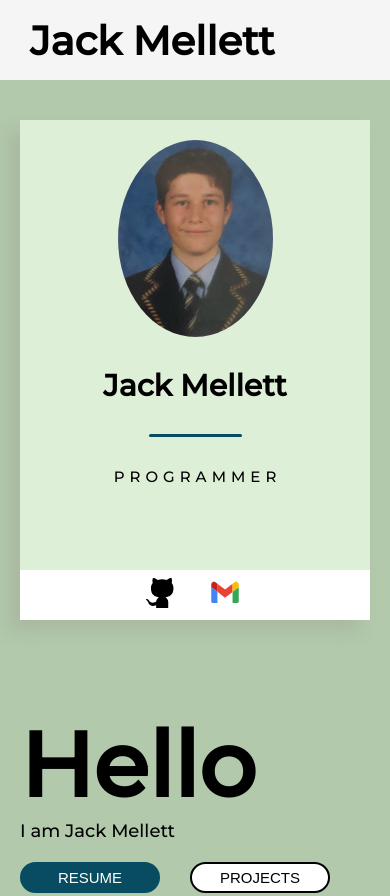
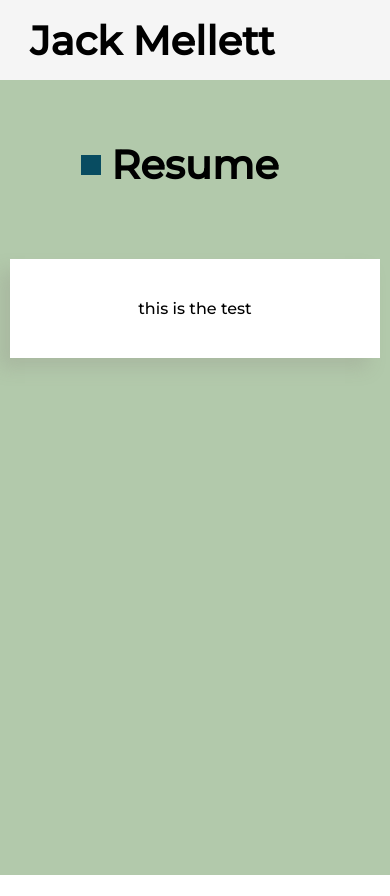
Before and after one commit to jm-programmer09/resume, a website: page public/src/index.html in a window 390 px wide. Shown: the top 896 px of the page. Drawn offline with Linux system fonts and the light colour scheme.

Commit message:
js working for resume transition and css added

```diff
--- a/public/css/global.css
+++ b/public/css/global.css
@@ -35,13 +35,66 @@ body {
   scroll-behavior: smooth;
   border-radius: 20px;
 }
+#frost {
+  z-index: 99;
+  position: fixed;
+  display: none;
+  top: 0px; right: 0px; left: 0px; bottom: 0px;
+  background-color: white;
+  animation: frost_animation linear 3s infinite;
+}
+@keyframes frost_animation {
+  0% {opacity: 0;}
+  50% { opacity: 1;}
+  100% { opacity: 0;}
+
+}
 /* this is the part that is for the resume bit */
 .resume {
-  height: 3000px;
+  padding: 60px;
   display: flex;
-  justify-content: center;
+  flex-direction: column;
+  background-color: var(--main-back);
+  font-family: Montserrat;
+  min-height: 80vh;
+  gap: 40px;
+  padding-top: 60px !important;
+  padding-bottom: 60px !important;
   align-items: center;
 }
+.resume > .resume-title {
+  font-weight: 600;
+  font-size: 40px;
+  text-align: center;
+  position: relative;
+  margin-bottom: 30px;
+}
+.resume > .resume-title::before {
+  width: 20px; height: 20px;
+  content: '';
+  position: absolute;
+  left: -30px;
+  top: 15px;
+  margin-right: 20px;
+  background-color: var(--main-side);
+  transition: border-radius linear 100ms;
+}
+.resume > .resume-title:hover::before {
+  transition: border-radius linear 100ms;
+  border-radius: 100%;
+}
+.resume > .card {
+  background-color: white;
+  box-shadow: var(--shd,0 1px 4px rgba(0,0,0,.6));
+  width: 60%;
+  display: flex;
+  flex-direction: column;
+  align-items: center;
+  padding-top: 40px;
+  padding-bottom: 40px;
+  transition: all linear 100ms;
+}
+
 /* this is the css for the footer element at the bottom of the page  */
 .footer {
   height: 100px;
@@ -93,6 +146,7 @@ body {
 /* this is for the body part of the page */
 .body {
   display: flex;
+  display: none;
   position: relative;
   height: 90vh;
   align-items: center;
@@ -252,11 +306,17 @@ body {
     --background-width: 30%;
     --margin-left: 10%;
   }
+  .resume > .card {
+    width: 70%;
+  }
 }
 @media only screen and (max-width: 850px){
   :root {
     --background-width: 20%;
     --margin-left: 5%;
+  }
+  .resume > .card {
+    width: 85%;
   }
 }
 @media only screen and (max-width: 800px){
@@ -276,9 +336,19 @@ body {
     flex-direction: column;
     height: fit-content;
   }
+  .resume > .card {
+    width: 100%;
+  }
+  .resume {
+    padding: 40px;
+  }
 }
 @media only screen and (max-width: 500px){
   .u {
     display: none;
   }
+  .resume {
+    padding-right: 10px;
+    padding-left: 10px;
+  }
 }
--- a/public/src/index.html
+++ b/public/src/index.html
@@ -18,7 +18,7 @@
       </div>
     </header>
     <!-- this is the first part of the website that the user sees  -->
-    <div class="body">
+    <div class="body" id="main">
       <div class="card">
         <div class="main">
           <img src="/display/me.jpeg" class="me"/>
@@ -39,7 +39,7 @@
         <div class="title">Hello</div>
         <div class="description">I am Jack Mellett</div>
         <div class="button-row">
-          <button class="highlight" onclick="move_user('resume-title')">RESUME</button>
+          <button class="highlight" onclick="changeTo('resume-title')">RESUME</button>
           <button class="button">PROJECTS</button>
         </div>
         <div class="paragraph">
@@ -53,7 +53,12 @@
     <!-- this is the part of the page that has my resume  -->
     <div class="resume" id="resume-title">
       <div class="resume-title">Resume</div>
+      <div class="card">
+        this is the test
+      </div>
     </div>
+    <!-- this is the part that covers everything on the change  -->
+    <div id="frost"></div>
     <!-- this is the footer of the page  -->
     <footer class="footer">
       <div class="u">@2023 by Jack Mellett</div>
--- a/public/src/index.js
+++ b/public/src/index.js
@@ -1,7 +1,21 @@
-const move_user = (id) => {
-  const element = document.getElementById(id);
-  element.scrollIntoView({
-    behavior: "smooth",
-    scrollOptions: { duration: 2000 }
-  });
+var currents = "main";
+const changeTo = (newID) => {
+  const current = document.getElementById(currents), news = document.getElementById(newID);
+  const frost = document.getElementById("frost");
+
+  currents = newID;
+
+  frost.style.display = "block";
+  frost.style.animation = "frost_animation linear 2s forwards";
+
+  const interval = setInterval(function (){
+    current.style.display = "none";
+    news.style.display = "flex";
+    clearInterval(interval);
+  }, 1000);
+
+  const display_interval = setInterval(function (){
+    frost.style.display = "none";
+    clearInterval(display_interval);
+  }, 1999);
 };
```
